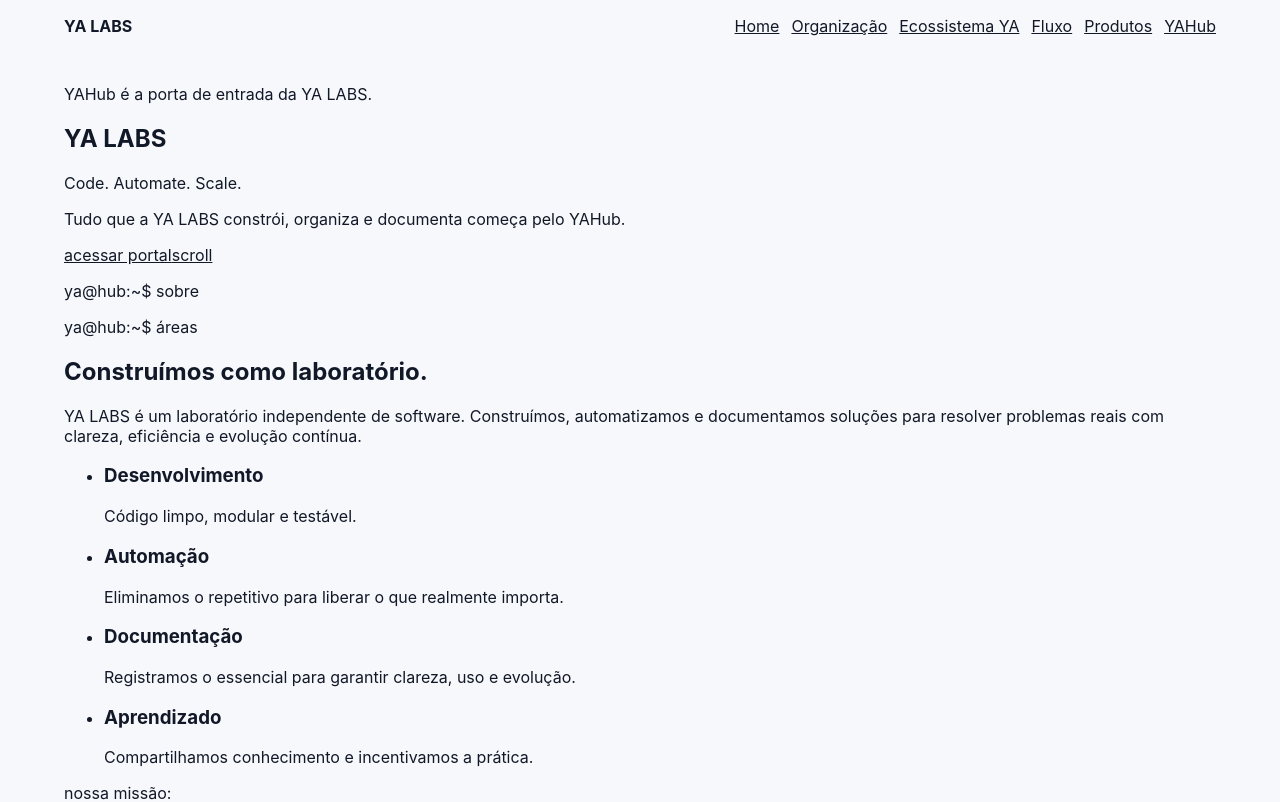
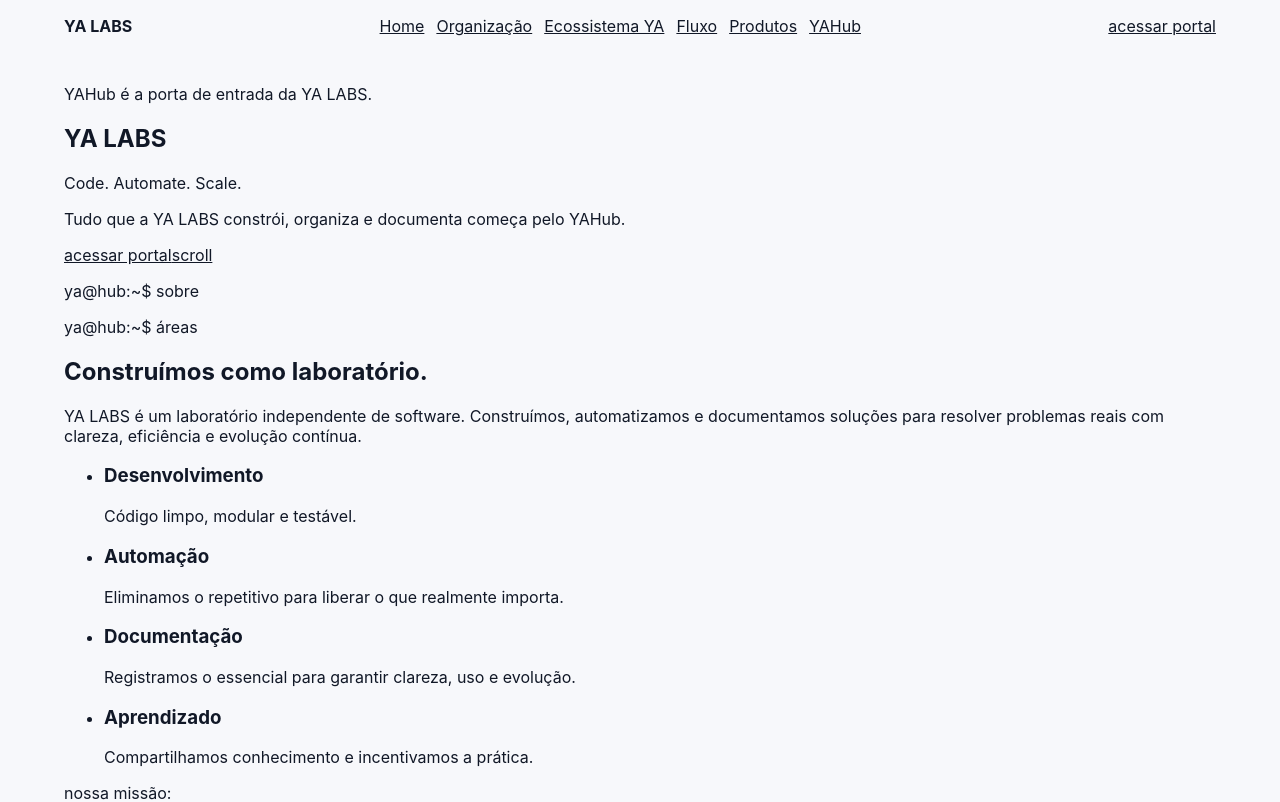
Before and after one commit to ya-labs/YAHub, a React (Vite) app in the folder apps/web/: page / in a window 1280 px wide. Shown: the top 802 px of the page. Built offline with nearby package versions, Linux system fonts and the light colour scheme.

Commit message:
feat: conecta navegação da home ao portal

```diff
--- a/apps/web/src/features/home/layouts/HomeShell.tsx
+++ b/apps/web/src/features/home/layouts/HomeShell.tsx
@@ -1,4 +1,5 @@
 import type { ReactNode } from 'react';
+import { Link } from 'react-router-dom';
 
 type HomeShellProps = {
     children: ReactNode;
@@ -18,6 +19,8 @@ export function HomeShell({ children }: HomeShellProps) {
                     <a href="#produtos">Produtos</a>
                     <a href="#yahub">YAHub</a>
                 </nav>
+
+                <Link to="/portal">acessar portal</Link>
             </header>
 
             <main>{children}</main>
--- a/apps/web/src/features/home/sections/HeroSection.tsx
+++ b/apps/web/src/features/home/sections/HeroSection.tsx
@@ -1,3 +1,5 @@
+import { Link } from 'react-router-dom';
+
 export function HeroSection() {
     return (
         <section id="home" aria-labelledby="home-title">
@@ -5,7 +7,7 @@ export function HeroSection() {
             <h1 id="home-title">YA LABS</h1>
             <p>Code. Automate. Scale.</p>
             <p>Tudo que a YA LABS constrói, organiza e documenta começa pelo YAHub.</p>
-            <a href="/portal">acessar portal</a>
+            <Link to="/portal">acessar portal</Link>
             <a href="#organizacao" aria-label="Ir para a seção sobre a organização">
                 scroll
             </a>
--- a/apps/web/src/features/home/sections/YahubCentralSection.tsx
+++ b/apps/web/src/features/home/sections/YahubCentralSection.tsx
@@ -1,3 +1,5 @@
+import { Link } from 'react-router-dom';
+
 const yahubAreas = [
     {
         title: 'Explore projetos',
@@ -39,9 +41,9 @@ export function YahubCentralSection() {
             </ul>
 
             <nav aria-label="Ações da Central YAHub">
-                <a href="/portal">Acessar o portal</a>
-                <a href="/portal/projetos">Ver projetos</a>
-                <a href="/portal/docs">Acessar documentação</a>
+                <Link to="/portal">Acessar o portal</Link>
+                <Link to="/portal/projetos">Ver projetos</Link>
+                <Link to="/portal/docs">Acessar documentação</Link>
             </nav>
         </section>
     );
```
Also changed, not shown: 1 other file (tests, documents, lock files or other folders).
